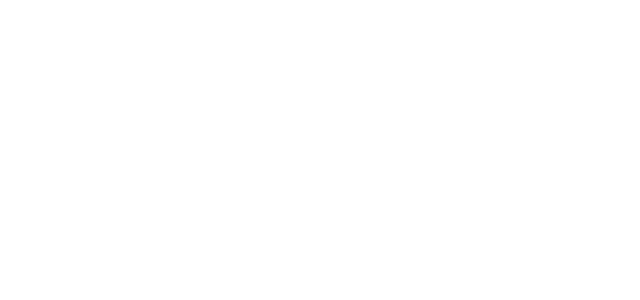
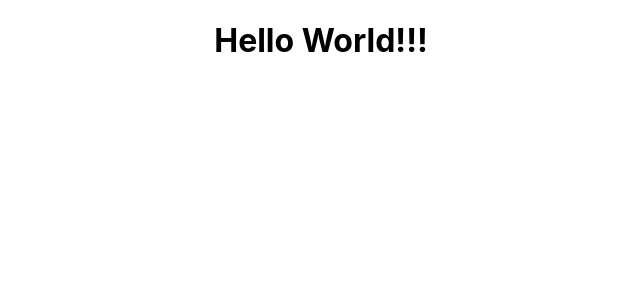
Before and after one commit to eortiz65/Gaming-Emporium, a React (Create React App) app in the folder gaming-emporium/: page / in a window 1280 px wide. Shown: the top 300 px of the page, without its empty margins (319-959 px from the left). Built offline with nearby package versions, Linux system fonts and the light colour scheme.

Commit message:
rendered Main with basic header to test, also updated trello

```diff
--- a/gaming-emporium/src/App.js
+++ b/gaming-emporium/src/App.js
@@ -1,8 +1,12 @@
-import logo from './logo.svg'
 import './App.css'
+import Main from './components/Main'
 
 function App() {
-  return <div className="App"></div>
+  return (
+    <div className="App">
+      <Main />
+    </div>
+  )
 }
 
 export default App
--- a/gaming-emporium/src/components/Main.jsx
+++ b/gaming-emporium/src/components/Main.jsx
@@ -1,7 +1,7 @@
 const Main = () => {
   return (
     <div>
-
+      <h1>Hello World!!!</h1>
     </div>
   )
 }
```
